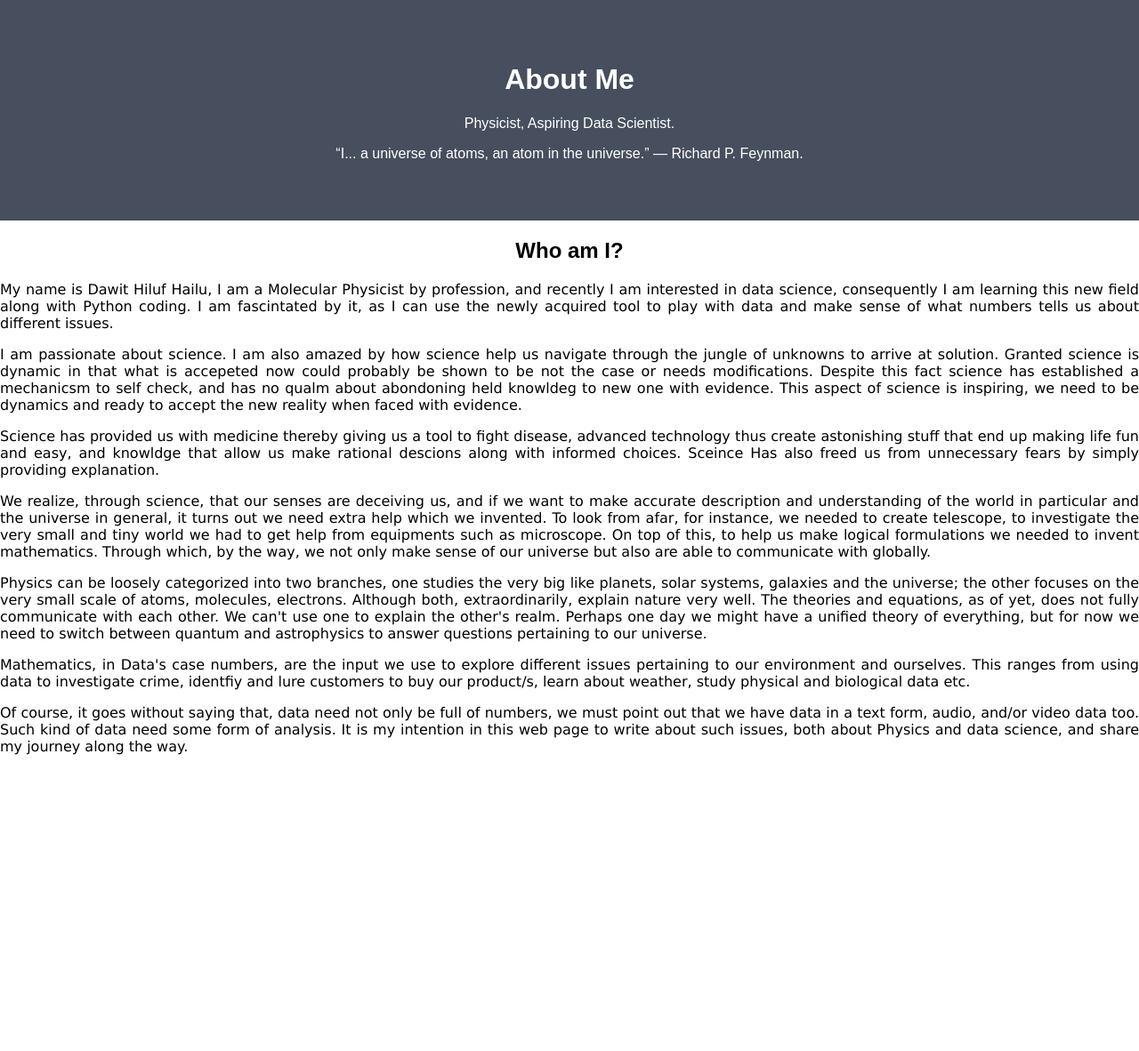
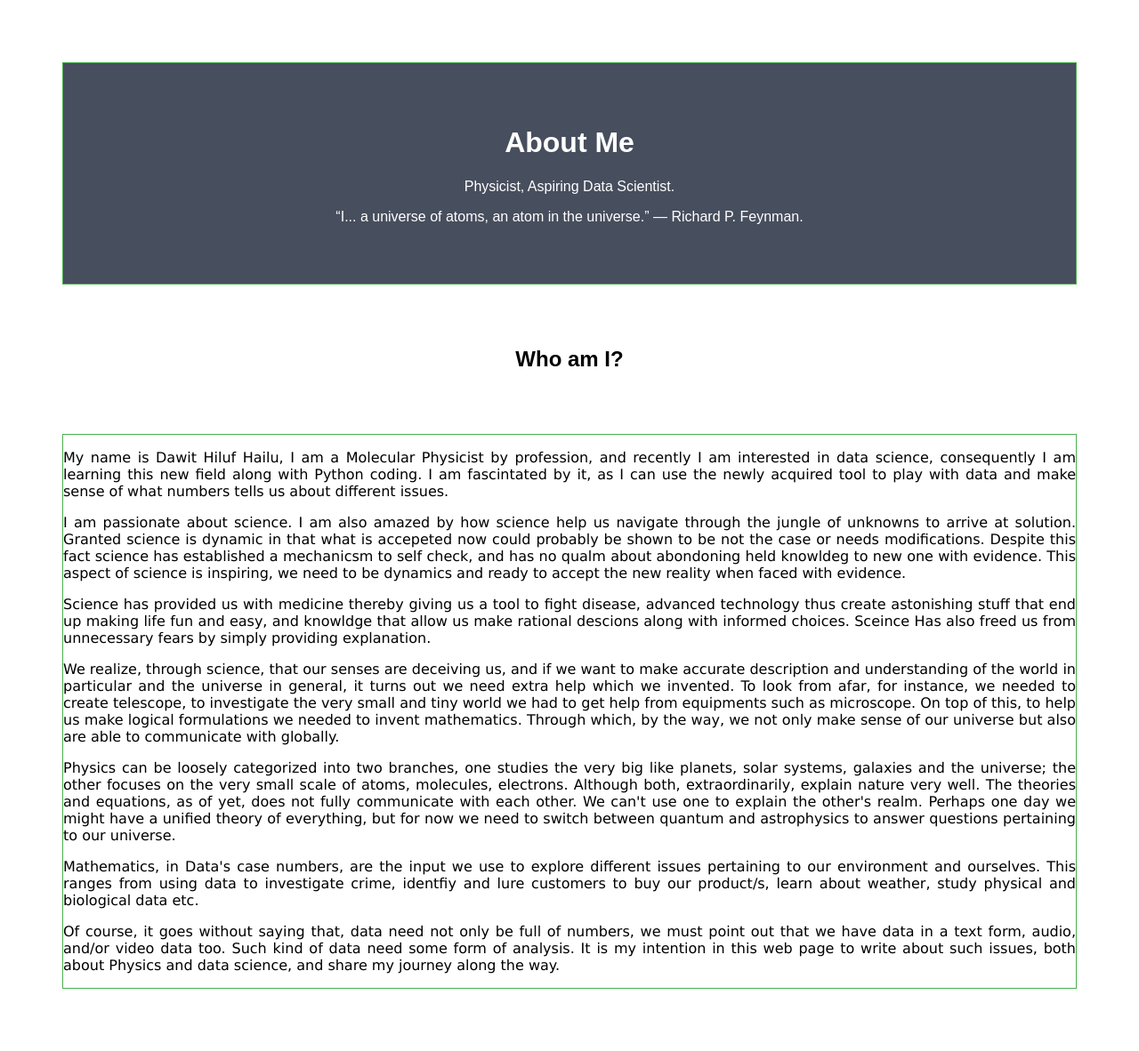
Before and after one commit to Daweet/Daweet.github.io, a Jekyll site: the page built from about/index.html, in a window 1280 px wide. Shown: the whole page at 89% size. Built offline with Jekyll 4.4.1, drawn with Linux system fonts in a browser that asks for light colours; before the commit the page ends 900 px from its top, so only the background shows below that.

Commit message:
Update index.html

```diff
--- a/about/index.html
+++ b/about/index.html
@@ -79,6 +79,12 @@ html {
   }
 }
 </style>
+  <style>
+div {
+  margin: 70px;
+  border: 1px solid #4CAF50;
+}
+</style>
 </head>
 <body style='margin-top:0;margin-left:0;margin-right:0;'>
 
```
